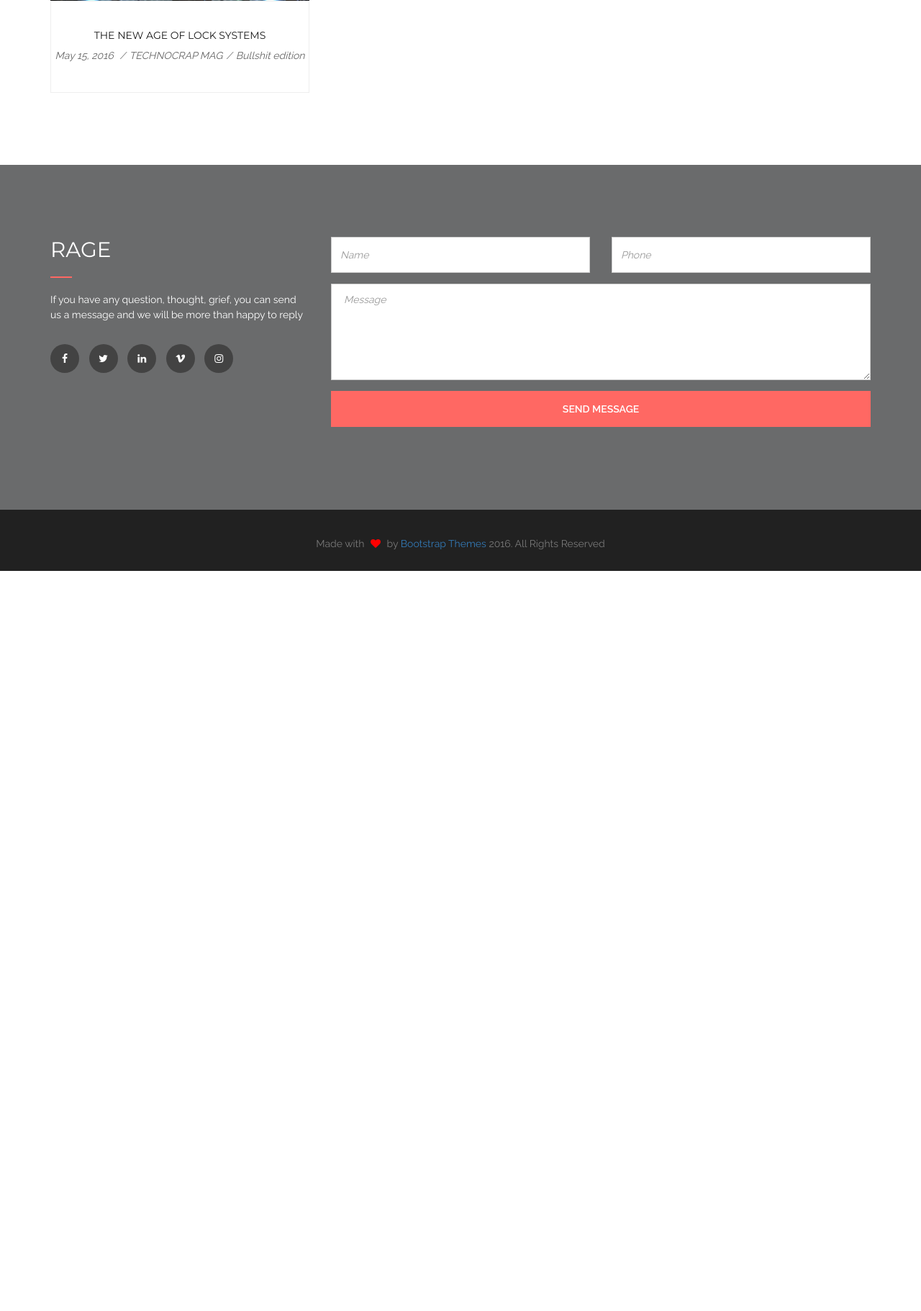
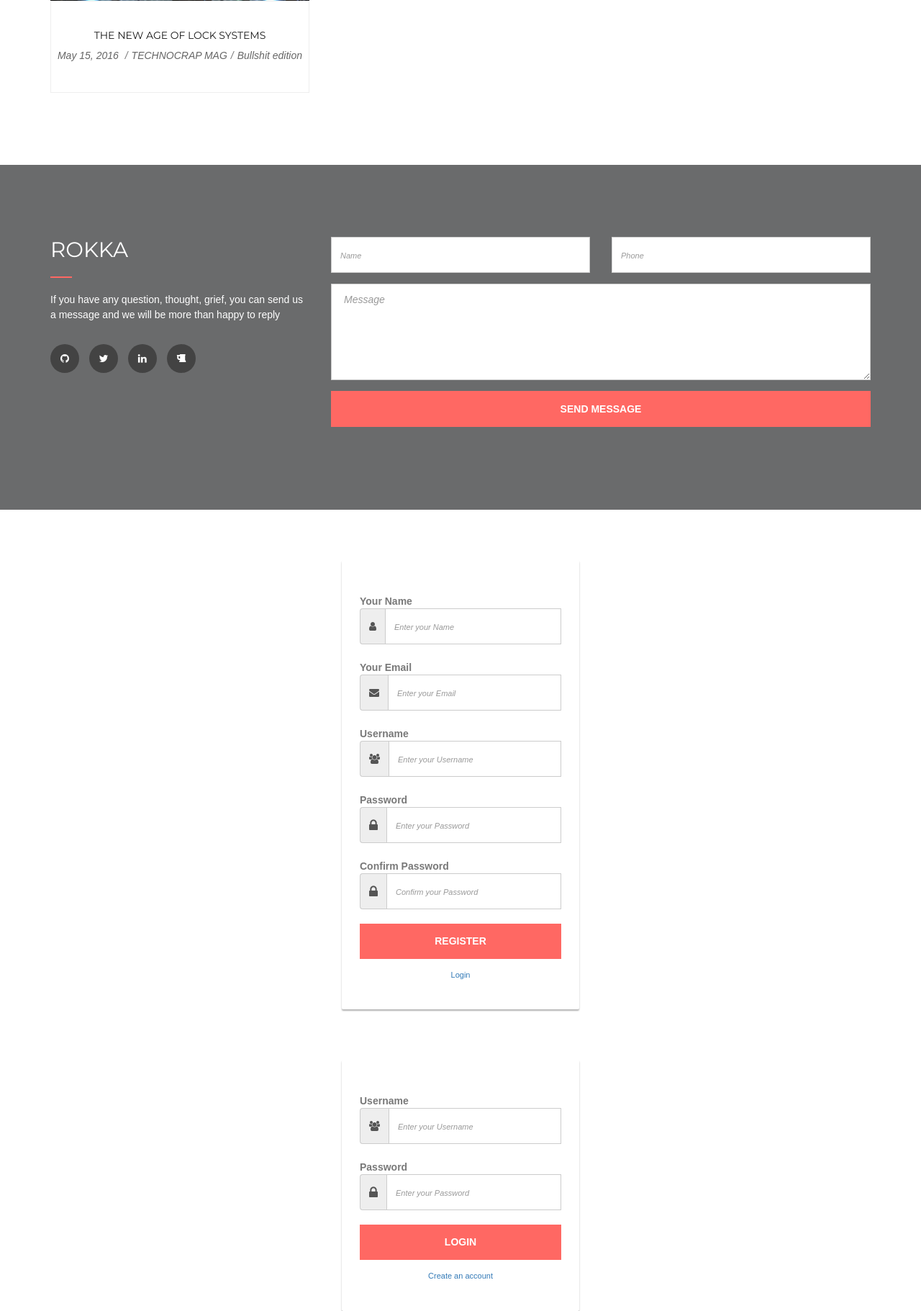
Before and after one commit to Rokka-Safe/Rokka_Site, a Flask app: page / in a window 1280 px wide. Shown: the part 4405-6226 px from the top of the page at 72% size. Before the commit the page ends 5198 px from the top, so only its background shows below. Run offline with Flask 2, Linux system fonts and the light colour scheme; some libraries are stand-ins or nearby versions; some web fonts are replaced.

Commit message:
Add pop in register and login at end of page

```diff
--- /dev/null
+++ b/static/css/register.css
@@ -0,0 +1,72 @@
+/*
+/* Created by Filipe Pina
+ * Specific styles of signin, register, component
+ */
+/*
+ * General styles
+ */
+
+body, html{
+    height: 100%;
+    background-repeat: no-repeat;
+    background-color: #d3d3d3;
+    font-family: 'Oxygen', sans-serif;
+}
+
+.main{
+    margin-top: 70px;
+}
+
+h1.title {
+    font-size: 50px;
+    font-family: 'Passion One', cursive;
+    font-weight: 400;
+}
+
+hr{
+    width: 10%;
+    color: #fff;
+}
+
+.form-group{
+    margin-bottom: 15px;
+}
+
+label{
+    margin-bottom: 15px;
+}
+
+input,
+input::-webkit-input-placeholder {
+    font-size: 11px;
+    padding-top: 3px;
+}
+
+.main-login{
+    background-color: #fff;
+    /* shadows and rounded borders */
+    -moz-border-radius: 2px;
+    -webkit-border-radius: 2px;
+    border-radius: 2px;
+    -moz-box-shadow: 0px 2px 2px rgba(0, 0, 0, 0.3);
+    -webkit-box-shadow: 0px 2px 2px rgba(0, 0, 0, 0.3);
+    box-shadow: 0px 2px 2px rgba(0, 0, 0, 0.3);
+
+}
+
+.main-center{
+    margin-top: 30px;
+    margin: 0 auto;
+    max-width: 330px;
+    padding: 40px 40px;
+
+}
+
+.login-button{
+    margin-top: 5px;
+}
+
+.login-register{
+    font-size: 11px;
+    text-align: center;
+}
--- a/templates/home.html
+++ b/templates/home.html
@@ -31,6 +31,7 @@
 
         <!--Theme custom css -->
         <link rel="stylesheet" href="{{ url_for('static', filename='css/style.css') }}">
+        <link rel="stylesheet" href="{{ url_for('static', filename='css/register.css') }}">
         <!--<link rel="stylesheet" href="assets/css/colors/maron.css">-->
 
         <!--Theme Responsive css-->
@@ -924,7 +925,7 @@
                             <div class="col-md-4">
                                 <div class="blog_item m-top-20">
                                     <div class="blog_item_img">
-                                        <img src="{{ url_for('static', filename='images/background/strong-box-1429334_1920').jpg }}}" alt="" />
+                                        <img src="{{ url_for('static', filename='images/background/strong-box-1429334_1920.jpg') }}}" alt="" />
                                     </div>
                                     <div class="blog_text roomy-40">
                                         <h6>YOU WANT TO PROTECT YOUR DIRTY SECRETS...</h6>
@@ -959,18 +960,17 @@
                             <div class="col-md-4">
                                 <div class="rage_widget">
                                     <div class="widget_head">
-                                        <h3 class="text-white">RAGE</h3>
+                                        <h3 class="text-white">ROKKA</h3>
                                         <div class="separator_small"></div>
                                     </div>
                                     <p>If you have any question, thought, grief, you can send us a message and we will be more than happy to reply  </p>
 
                                     <div class="widget_socail m-top-30">
                                         <ul class="list-inline">
-                                            <li><a href=""><i class="fa fa-facebook"></i></a></li>
+                                            <li><a href=""><i class="fa fa-github"></i></a></li>
                                             <li><a href=""><i class="fa fa-twitter"></i></a></li>
                                             <li><a href=""><i class="fa fa-linkedin"></i></a></li>
-                                            <li><a href=""><i class="fa fa-vimeo"></i></a></li>
-                                            <li><a href=""><i class="fa fa-instagram"></i></a></li>
+                                            <li><a href=""><i class="fa fa-beer"></i></a></li>
                                         </ul>
                                     </div>
                                 </div>
@@ -1013,28 +1013,111 @@
             <div class="scrollup">
                 <a href="#"><i class="fa fa-chevron-up"></i></a>
             </div><!-- End off scroll up -->
+        </div>
+        <section id="signup">
+            <div class="container">
+                <div class="row main">
+                    <div class="main-login main-center">
+                        <form class="form-horizontal" method="post" action="#">
 
+                            <div class="form-group">
+                                <label for="name" class="cols-sm-2 control-label">Your Name</label>
+                                <div class="cols-sm-10">
+                                    <div class="input-group">
+                                        <span class="input-group-addon"><i class="fa fa-user fa" aria-hidden="true"></i></span>
+                                        <input type="text" class="form-control" name="name" id="name"  placeholder="Enter your Name"/>
+                                    </div>
+                                </div>
+                            </div>
 
-            <footer id="footer" class="footer bg-black">
-                <div class="container">
-                    <div class="row">
-                        <div class="main_footer text-center p-top-40 p-bottom-30">
-                            <p class="wow fadeInRight" data-wow-duration="1s">
-                                Made with
-                                <i class="fa fa-heart"></i>
-                                by
-                                <a target="_blank" href="http://bootstrapthemes.co">Bootstrap Themes</a>
-                                2016. All Rights Reserved
-                            </p>
-                        </div>
+                            <div class="form-group">
+                                <label for="email" class="cols-sm-2 control-label">Your Email</label>
+                                <div class="cols-sm-10">
+                                    <div class="input-group">
+                                        <span class="input-group-addon"><i class="fa fa-envelope fa" aria-hidden="true"></i></span>
+                                        <input type="text" class="form-control" name="email" id="email"  placeholder="Enter your Email"/>
+                                    </div>
+                                </div>
+                            </div>
+
+                            <div class="form-group">
+                                <label for="username" class="cols-sm-2 control-label">Username</label>
+                                <div class="cols-sm-10">
+                                    <div class="input-group">
+                                        <span class="input-group-addon"><i class="fa fa-users fa" aria-hidden="true"></i></span>
+                                        <input type="text" class="form-control" name="username" id="username"  placeholder="Enter your Username"/>
+                                    </div>
+                                </div>
+                            </div>
+
+                            <div class="form-group">
+                                <label for="password" class="cols-sm-2 control-label">Password</label>
+                                <div class="cols-sm-10">
+                                    <div class="input-group">
+                                        <span class="input-group-addon"><i class="fa fa-lock fa-lg" aria-hidden="true"></i></span>
+                                        <input type="password" class="form-control" name="password" id="password"  placeholder="Enter your Password"/>
+                                    </div>
+                                </div>
+                            </div>
+
+                            <div class="form-group">
+                                <label for="confirm" class="cols-sm-2 control-label">Confirm Password</label>
+                                <div class="cols-sm-10">
+                                    <div class="input-group">
+                                        <span class="input-group-addon"><i class="fa fa-lock fa-lg" aria-hidden="true"></i></span>
+                                        <input type="password" class="form-control" name="confirm" id="confirm"  placeholder="Confirm your Password"/>
+                                    </div>
+                                </div>
+                            </div>
+
+                            <div class="form-group ">
+                                <button type="button" class="btn btn-primary btn-lg btn-block login-button">Register</button>
+                            </div>
+                            <div class="login-register">
+                                <a href="index.php">Login</a>
+                            </div>
+                        </form>
                     </div>
                 </div>
-            </footer>
+            </div>
+        </section>
+        <section id="signin">
+            <div class="container">
+                <div class="row main">
+                    <div class="main-login main-center">
+                        <form class="form-horizontal" method="post" action="#">
+                            <div class="form-group">
+                                <label for="username" class="cols-sm-2 control-label">Username</label>
+                                <div class="cols-sm-10">
+                                    <div class="input-group">
+                                        <span class="input-group-addon"><i class="fa fa-users fa" aria-hidden="true"></i></span>
+                                        <input type="text" class="form-control" name="username" id="username"  placeholder="Enter your Username"/>
+                                    </div>
+                                </div>
+                            </div>
 
+                            <div class="form-group">
+                                <label for="password" class="cols-sm-2 control-label">Password</label>
+                                <div class="cols-sm-10">
+                                    <div class="input-group">
+                                        <span class="input-group-addon"><i class="fa fa-lock fa-lg" aria-hidden="true"></i></span>
+                                        <input type="password" class="form-control" name="password" id="password"  placeholder="Enter your Password"/>
+                                    </div>
+                                </div>
+                            </div>
 
+                            <div class="form-group ">
+                                <button type="button" class="btn btn-primary btn-lg btn-block login-button">Login</button>
+                            </div>
+                            <div class="login-register">
+                                <a href="index.php">Create an account</a>
+                            </div>
+                        </form>
+                    </div>
+                </div>
+            </div>
+        </section>
 
-
-        </div>
 
         <!-- JS includes -->
 
```
Also changed, not shown: temp/assets/css/register.css (added, +72 -0 lines), templates/signup.html (added, +166 -0 lines).
